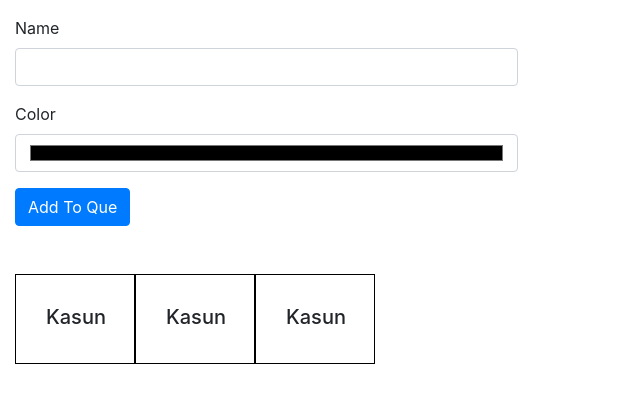
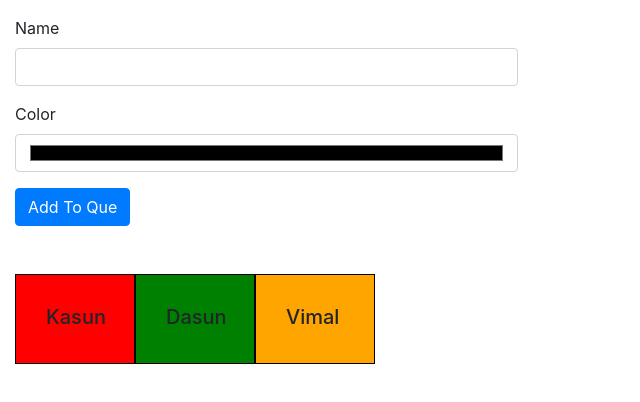
Before and after one commit to GDSE-59-Project-Zone/JS-OOP, a plain HTML site: page Java-Script/K-QueProcess/index.html in a window 1280 px wide. Shown: the whole page, without its empty margins (0-640 px from the left). Drawn offline with Linux system fonts and the light colour scheme.

Commit message:
Content Updat

```diff
--- a/Java-Script/K-QueProcess/index.html
+++ b/Java-Script/K-QueProcess/index.html
@@ -44,15 +44,7 @@
 <!--for the que process-->
 <main class="container-fluid">
     <section id="container" class="mt-5">
-        <div>
-            <h1>Kasun</h1>
-        </div>
-        <div>
-            <h1>Kasun</h1>
-        </div>
-        <div>
-            <h1>Kasun</h1>
-        </div>
+
     </section>
 </main>
 
@@ -62,6 +54,21 @@
 <script>
 
 
+    var cueData={
+        persons:[
+            {name:"Kasun",color:"red"},
+            {name:"Dasun",color:"green"},
+            {name:"Vimal",color:"orange"}
+        ]
+    }
+
+    renderDivs();
+    function renderDivs(){
+        for (let i = 0; i < cueData.persons.length; i++) {
+            $("#container").append(`<div style="background-color: ${cueData.persons[i].color}"><h1>${cueData.persons[i].name}</h1></div>`);
+        }
+    }
+
 </script>
 </body>
 </html>
```
